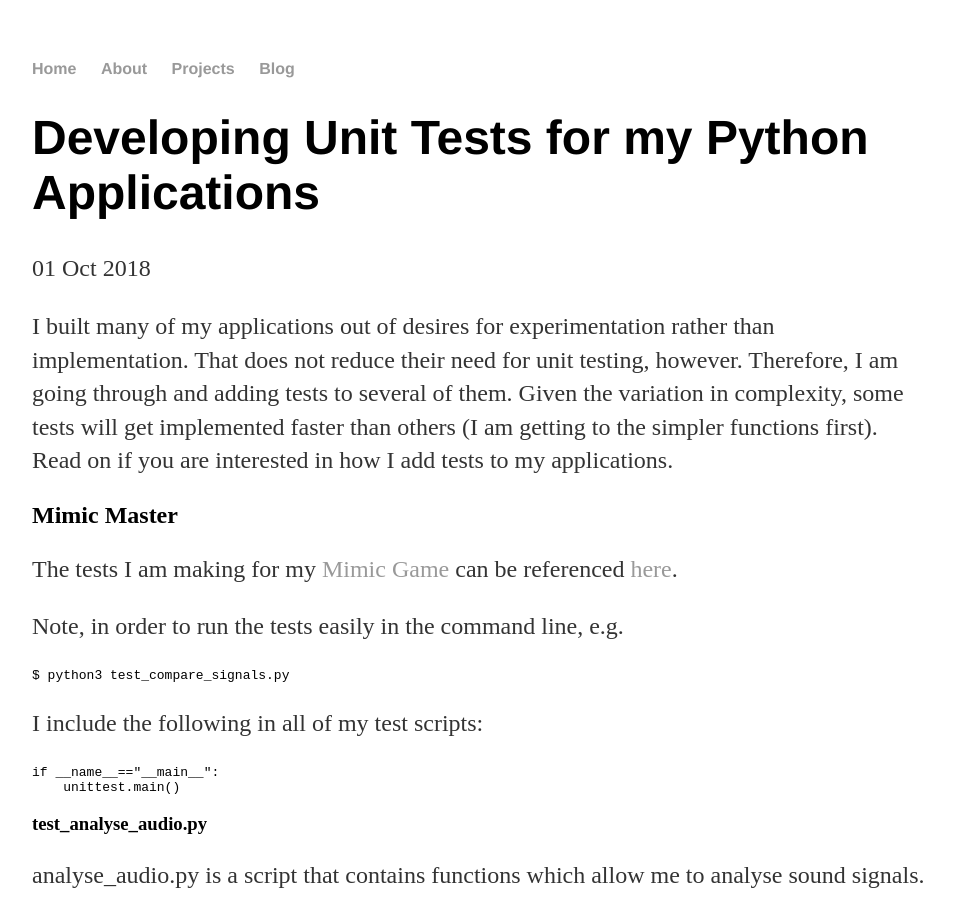
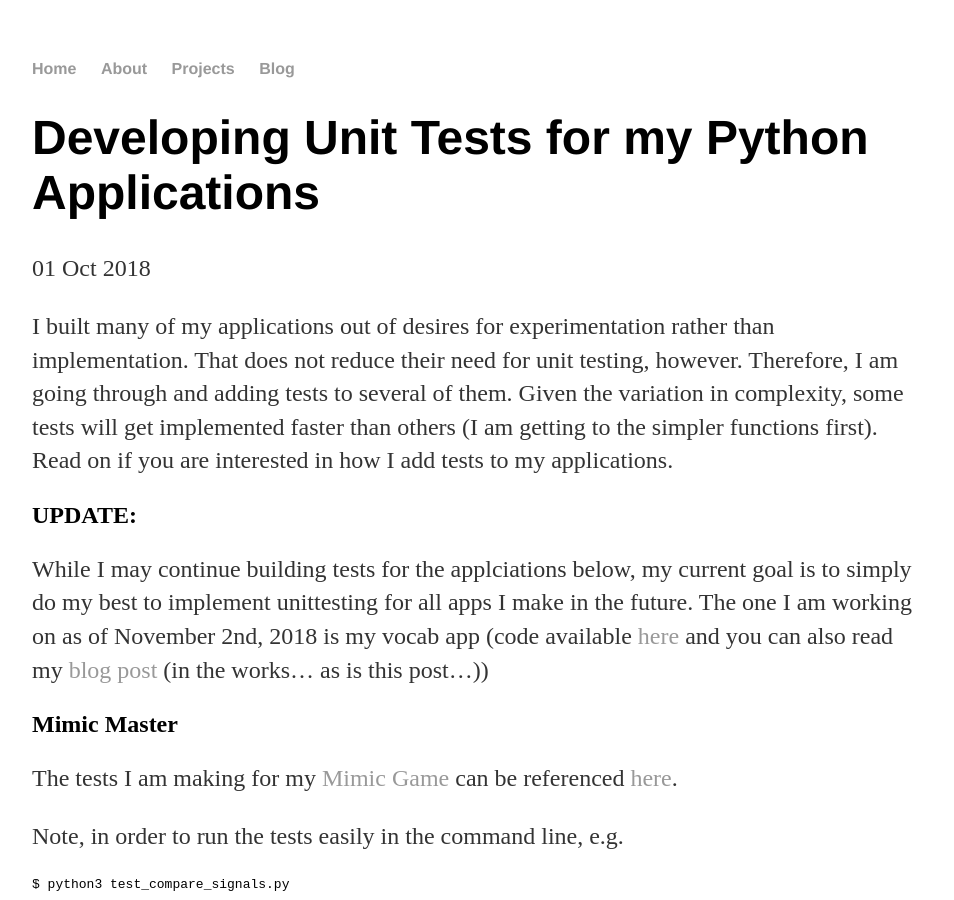
Before and after one commit to a-n-rose/a-n-rose.github.io, a Jekyll site: the page built from _posts/2018-10-01-unit-test-development.md, in a window 1280 px wide and 900 px high. Shown: the whole window, without its empty margins (160-1114 px from the left). Built offline with Jekyll 4.4.1, drawn with Linux system fonts in a browser that asks for light colours.

Commit message:
update w vocab app links

```diff
--- a/_posts/2018-10-01-unit-test-development.md
+++ b/_posts/2018-10-01-unit-test-development.md
@@ -5,6 +5,9 @@ date: 2018-10-01
 ---
 
 I built many of my applications out of desires for experimentation rather than implementation. That does not reduce their need for unit testing, however. Therefore, I am going through and adding tests to several of them. Given the variation in complexity, some tests will get implemented faster than others (I am getting to the simpler functions first). Read on if you are interested in how I add tests to my applications.
+
+## UPDATE:
+While I may continue building tests for the applciations below, my current goal is to simply do my best to implement unittesting for all apps I make in the future. The one I am working on as of November 2nd, 2018 is my vocab app (code available <a href="https://github.com/a-n-rose/Vocab-Collector-and-Tester">here</a> and you can also read my <a href="/2018/11/01/vocab-app.html">blog post</a> (in the works... as is this post...))
 
 ## Mimic Master
 The tests I am making for my <a href="/2018/08/24/mimic-master-pitchcurve-vs-fingerprint.html">Mimic Game</a> can be referenced <a href="https://github.com/a-n-rose/mimic-master-how-well-can-you-mimic/tree/master/pitch_curve">here</a>.
```
